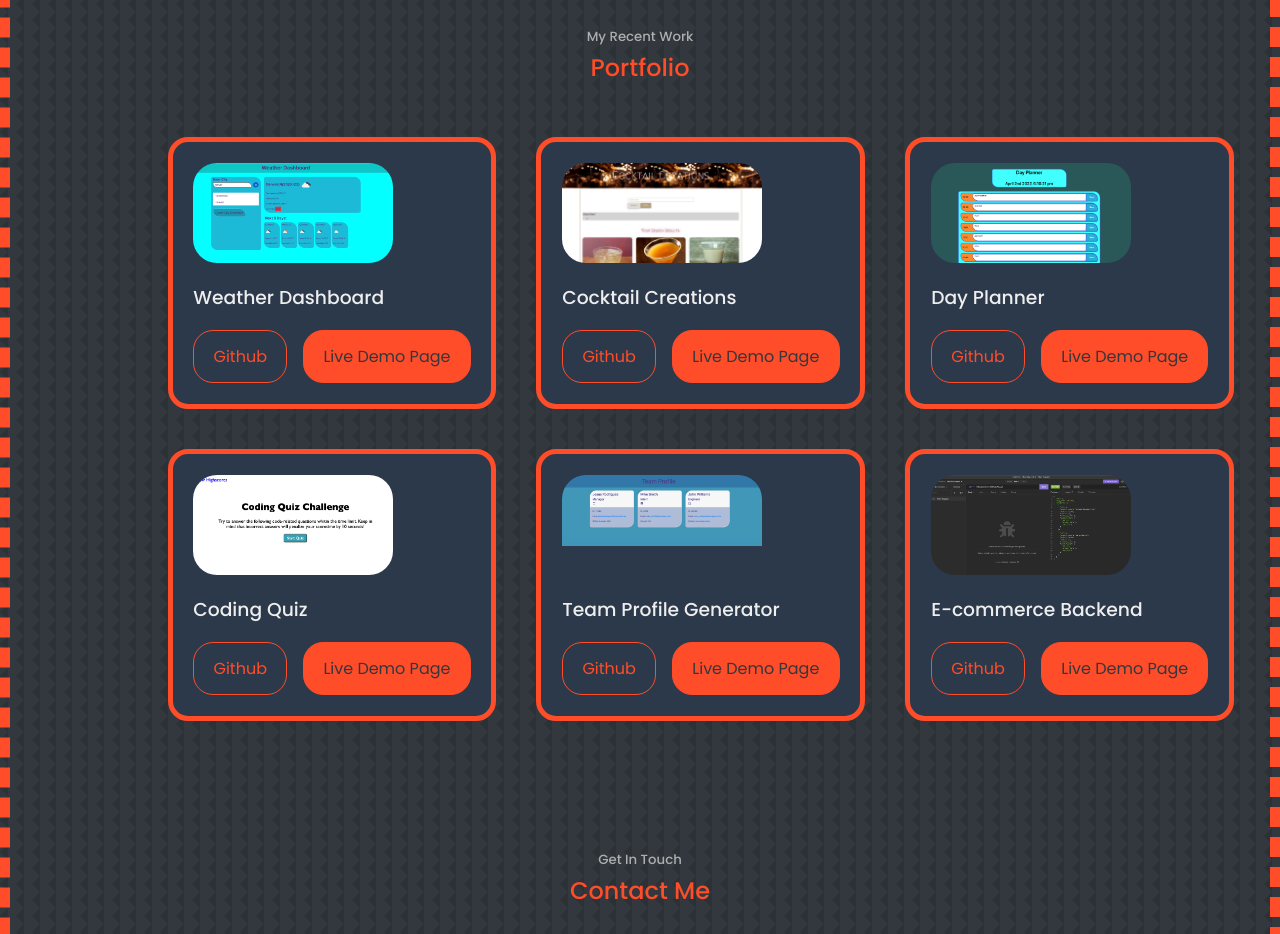
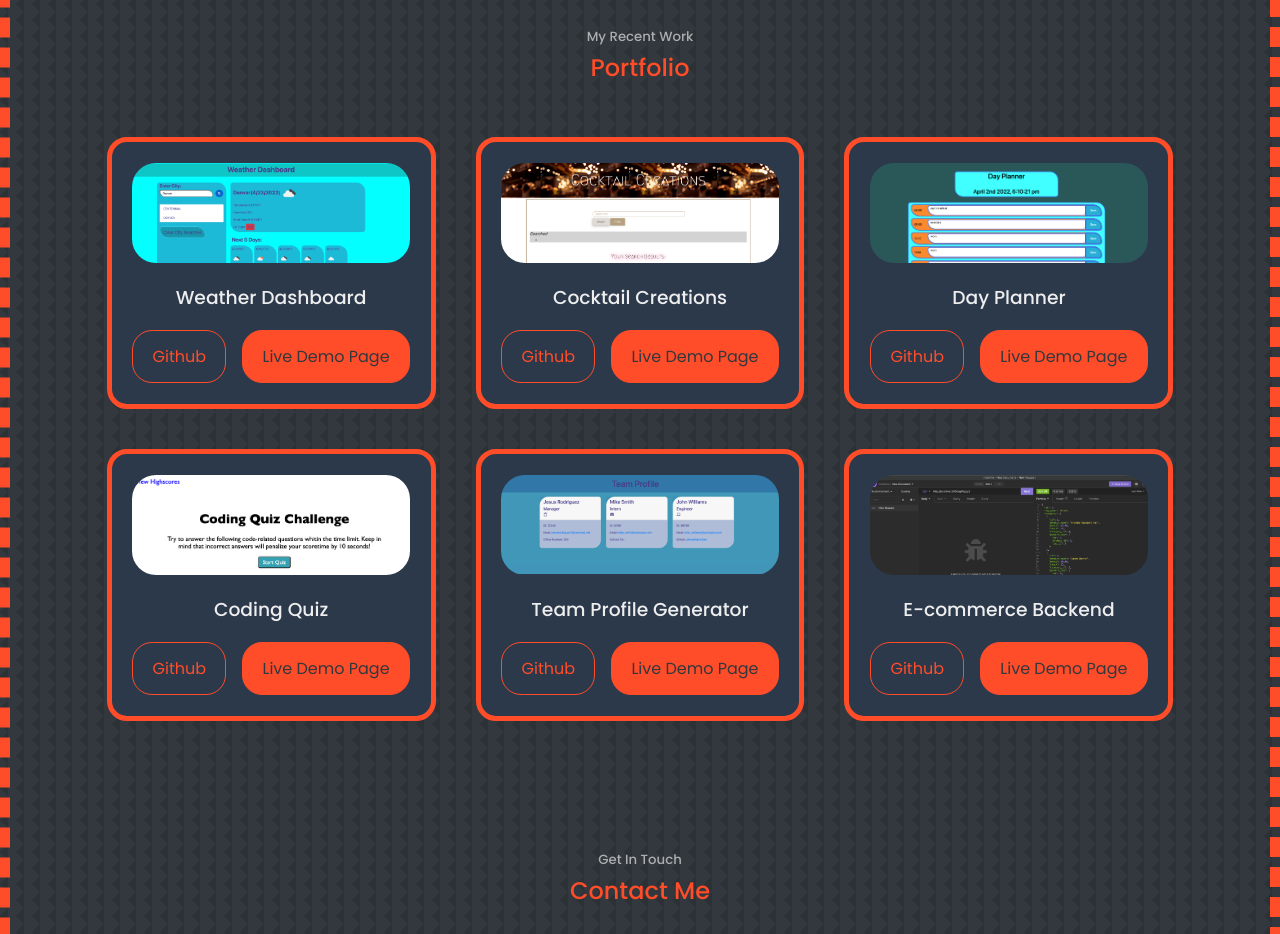
Before and after one commit to JesusRodriguezDev/portfolio_react_version, a React (Create React App) app: page / in a window 1280 px wide. Shown: the part 1700-2634 px from the top of the page. Built offline with nearby package versions, Linux system fonts and the light colour scheme.

Commit message:
fixed portfolio pictures width

```diff
--- a/src/components/portfolio/portfolio.css
+++ b/src/components/portfolio/portfolio.css
@@ -2,6 +2,8 @@
   display: grid;
   grid-template-columns: repeat(3, 1fr);
   gap: 2.5rem;
+  text-align: center;
+  justify-content: center;
 }
 
 .portfolio__item {
@@ -10,6 +12,7 @@
   border-radius: 20px;
   border: 5px solid var(--color-primary);
   transition: var(--transition);
+  justify-content: center;
 }
 
 .portfolio__item:hover {
@@ -20,7 +23,7 @@
 .portfolio__item-image {
   border-radius: 1.5rem;
   overflow: hidden;
-  width: 200px;
+  width: 100%;
   height: 100px;
   object-fit: cover;
 }
```
